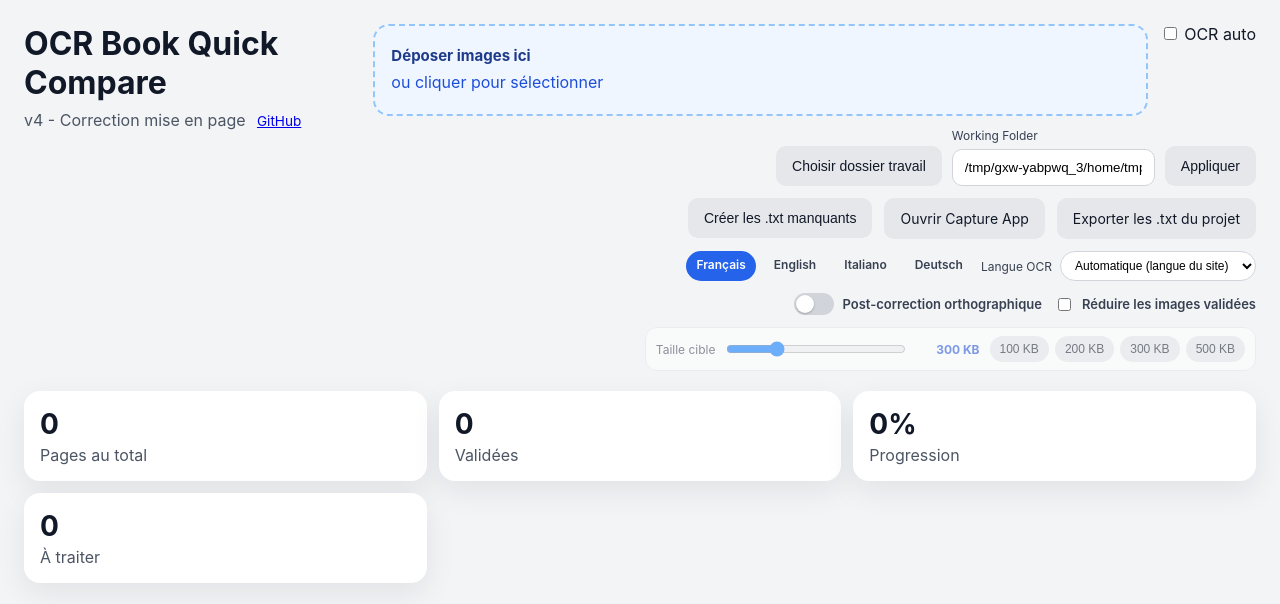
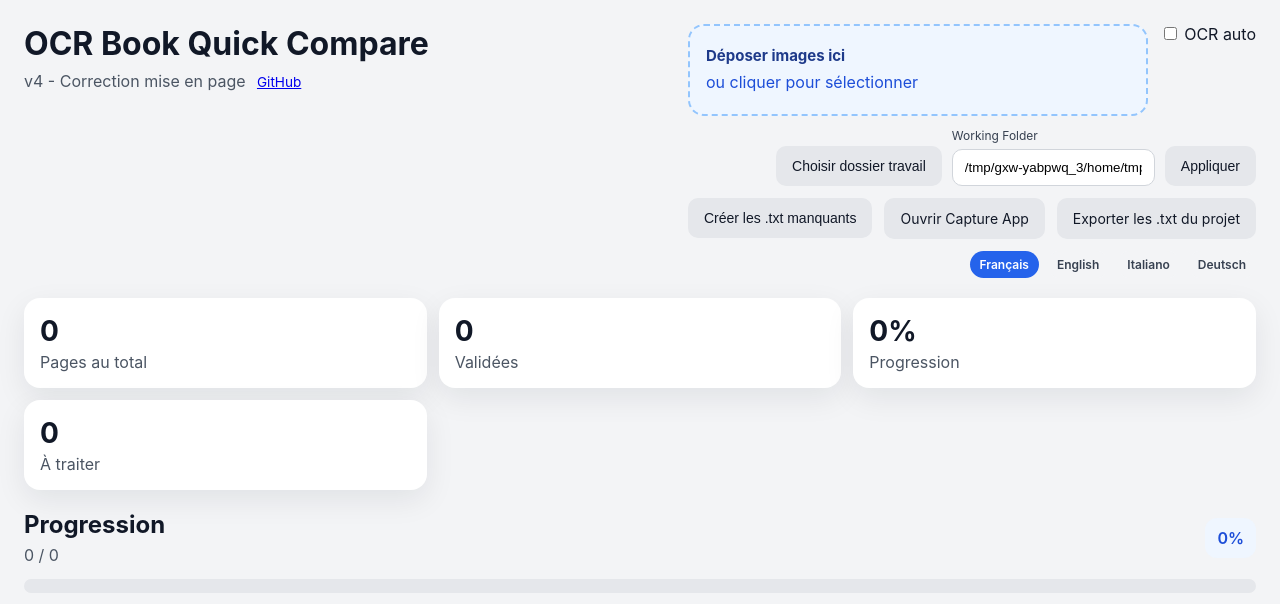
Before and after one commit to spacecharly/ocr-book-quick-compare, a Flask app: page / in a window 1280 px wide. Shown: the top 604 px of the page. Run offline with Flask 3, Linux system fonts and the light colour scheme; some libraries are stand-ins or nearby versions.

Commit message:
ui: move OCR controls under OCR Text and switch downsize toggle

```diff
--- a/app.py
+++ b/app.py
@@ -171,7 +171,7 @@ TRANSLATIONS = {
         "js_confirm_validate_next": "Valider cette page et passer à la suivante ?",
         "js_confirm_ocr_overwrite": "Le texte affiché a été modifié. Lancer l'OCR va remplacer le contenu actuel. Continuer ?",
         "js_upload_ready": "{count} fichier(s) prêt(s). Déposez-en d'autres ou relâchez pour importer.",
-        "downsize_validated": "Réduire les images validées",
+        "downsize_validated": "Post-validation downsize images",
         "downsize_target": "Taille cible",
     },
     "en": {
@@ -293,7 +293,7 @@ TRANSLATIONS = {
         "js_confirm_validate_next": "Validate this page and move to the next one?",
         "js_confirm_ocr_overwrite": "Displayed text was edited. Running OCR will replace current content. Continue?",
         "js_upload_ready": "{count} file(s) ready. Drop more files or release to import.",
-        "downsize_validated": "Downsize validated images",
+        "downsize_validated": "Post-validation downsize images",
         "downsize_target": "Target size",
     },
     "it": {
@@ -415,7 +415,7 @@ TRANSLATIONS = {
         "js_confirm_validate_next": "Convalidare questa pagina e passare alla successiva?",
         "js_confirm_ocr_overwrite": "Il testo visualizzato è stato modificato. L'OCR sostituirà il contenuto corrente. Continuare?",
         "js_upload_ready": "{count} file pronto/i. Trascinane altri o rilascia per importare.",
-        "downsize_validated": "Riduci le immagini convalidate",
+        "downsize_validated": "Immagini ridimensionate dopo la convalida",
         "downsize_target": "Dimensione target",
     },
     "de": {
@@ -537,7 +537,7 @@ TRANSLATIONS = {
         "js_confirm_validate_next": "Diese Seite validieren und zur nächsten wechseln?",
         "js_confirm_ocr_overwrite": "Der angezeigte Text wurde geändert. OCR ersetzt den aktuellen Inhalt. Fortfahren?",
         "js_upload_ready": "{count} Datei(en) bereit. Weitere ablegen oder zum Import loslassen.",
-        "downsize_validated": "Validierte Bilder verkleinern",
+        "downsize_validated": "Bilder nach der Validierung verkleinern",
         "downsize_target": "Zielgröße",
     },
 }
--- a/static/styles.css
+++ b/static/styles.css
@@ -69,14 +69,12 @@ body {
 
 .ocr-language-form {
     display: inline-flex;
+    justify-content: flex-start;
     align-items: center;
     gap: 8px;
 }
 
-.ocr-language-form label {
-    display: inline-flex;
-    align-items: center;
-    gap: 8px;
+.ocr-language-form {
     font-size: 12px;
     color: #374151;
 }
@@ -91,10 +89,14 @@ body {
 
 .downsize-form {
     display: flex;
-    align-items: center;
-    justify-content: flex-end;
+    align-items: flex-start;
+    justify-content: flex-start;
+    flex-direction: column;
     gap: 12px;
-    flex-wrap: wrap;
+}
+
+.ocr-tools-form {
+    margin: 0 0 12px;
 }
 
 .downsize-toggle-label {
@@ -115,6 +117,7 @@ body {
     border: 1px solid #e5e7eb;
     border-radius: 12px;
     background: #fff;
+    width: 100%;
 }
 
 .downsize-controls label {
--- a/templates/index.html
+++ b/templates/index.html
@@ -74,63 +74,7 @@
                 {% for code, label in language_labels.items() %}
                     <a href="{{ url_for('index', file=current_image_name, sort=view_state.sort_key, text_filter=view_state.text_filter, thumb_page=view_state.thumbnail_page, q=view_state.query, lang=code, ocr_lang=view_state.ocr_lang, spellcheck_enabled='1' if effective_spellcheck_enabled else '', downsize_enabled='1' if view_state.downsize_enabled else '', downsize_kb=view_state.downsize_kb) }}" class="{% if code == current_lang %}active{% endif %}">{{ label }}</a>
                 {% endfor %}
-                <form method="get" action="{{ url_for('index') }}" class="ocr-language-form">
-                    <input type="hidden" name="file" value="{{ current_image_name }}">
-                    <input type="hidden" name="sort" value="{{ view_state.sort_key }}">
-                    <input type="hidden" name="text_filter" value="{{ view_state.text_filter }}">
-                    <input type="hidden" name="thumb_page" value="{{ view_state.thumbnail_page }}">
-                    <input type="hidden" name="q" value="{{ view_state.query }}">
-                    <input type="hidden" name="lang" value="{{ current_lang }}">
-                    <input type="hidden" name="spellcheck_enabled" value="{{ '1' if effective_spellcheck_enabled else '' }}">
-                    <input type="hidden" name="downsize_enabled" value="{{ '1' if view_state.downsize_enabled else '' }}">
-                    <input type="hidden" name="downsize_kb" value="{{ view_state.downsize_kb }}">
-                    <label>
-                        {{ t('ocr_language') }}
-                        <select name="ocr_lang" onchange="this.form.submit()">
-                            <option value="" {% if not view_state.ocr_lang %}selected{% endif %}>{{ t('ocr_lang_auto') }}</option>
-                            {% for code in supported_ocr_langs %}
-                                <option value="{{ code }}" {% if view_state.ocr_lang == code %}selected{% endif %}>{{ language_labels[code] }}</option>
-                            {% endfor %}
-                        </select>
-                    </label>
-                </form>
             </div>
-            <form method="get" action="{{ url_for('index') }}" class="downsize-form" data-downsize-form>
-                <input type="hidden" name="file" value="{{ current_image_name }}">
-                <input type="hidden" name="sort" value="{{ view_state.sort_key }}">
-                <input type="hidden" name="text_filter" value="{{ view_state.text_filter }}">
-                <input type="hidden" name="thumb_page" value="{{ view_state.thumbnail_page }}">
-                <input type="hidden" name="q" value="{{ view_state.query }}">
-                <input type="hidden" name="lang" value="{{ current_lang }}">
-                <input type="hidden" name="ocr_lang" value="{{ view_state.ocr_lang }}">
-                <label class="switch-control">
-                    <input type="checkbox" name="spellcheck_enabled" value="1" onchange="this.form.submit()" {% if effective_spellcheck_enabled %}checked{% endif %}>
-                    <span class="switch-slider" aria-hidden="true"></span>
-                    <span class="switch-label">{{ t('spellcheck_post_ocr') }}</span>
-                </label>
-                <label class="downsize-toggle-label">
-                    <input type="checkbox" name="downsize_enabled" value="1" data-downsize-toggle {% if view_state.downsize_enabled %}checked{% endif %}>
-                    {{ t('downsize_validated') }}
-                </label>
-                <div class="downsize-controls {% if not view_state.downsize_enabled %}is-disabled{% endif %}" data-downsize-controls>
-                    <label>
-                        {{ t('downsize_target') }}
-                        <input type="range"
-                               name="downsize_kb"
-                               min="{{ downsize_min_kb }}"
-                               max="{{ downsize_max_kb }}"
-                               step="{{ downsize_step_kb }}"
-                               value="{{ view_state.downsize_kb }}"
-                               data-downsize-slider>
-                    </label>
-                    <span class="downsize-value" data-downsize-value>{{ view_state.downsize_kb }} KB</span>
-                    <div class="downsize-presets">
-                        {% for preset in downsize_presets %}
-                            <button type="button" class="secondary" data-downsize-preset="{{ preset }}">{{ preset }} KB</button>
-                        {% endfor %}
-                    </div>
-                </div>
-            </form>
         </div>
     </header>
 
```
Also changed, not shown: other parts of templates/index.html (+45 -0 lines), tests/test_app.py (+1 -0 lines).
